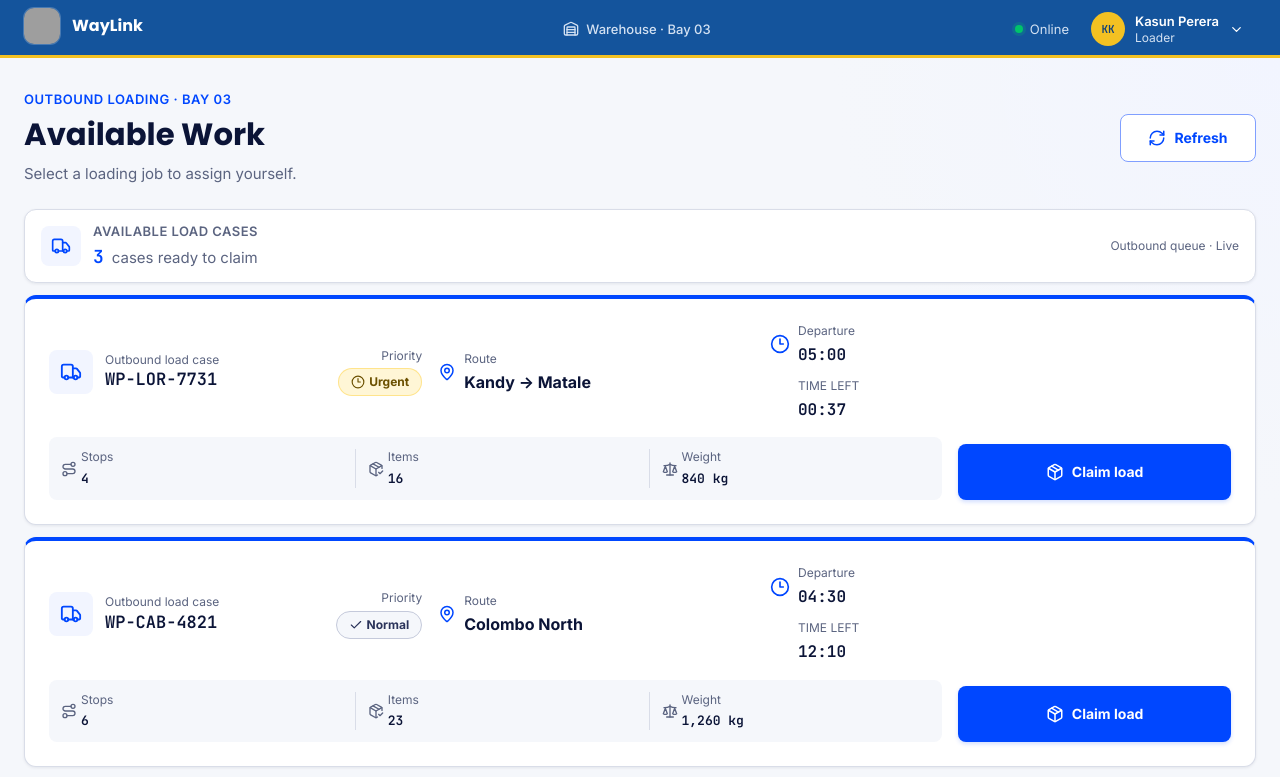
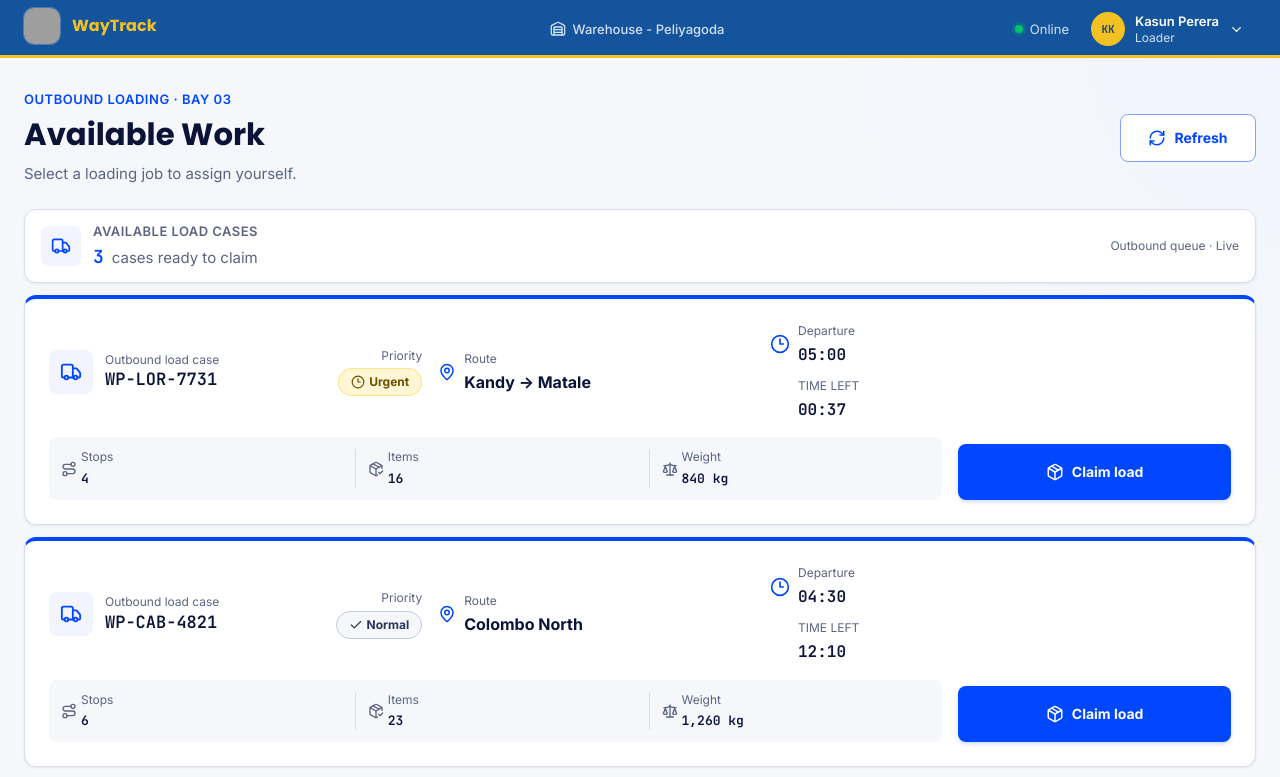
Before and after one commit to Hasala-Kavinda/tech-triathlon-host, a React (Vite) app in the folder loader/: page / in a window 1280 px wide. Shown: the top 777 px of the page. Built offline with nearby package versions, Linux system fonts and the light colour scheme; grey boxes are pictures that could not be loaded; the HTML template or start-up script is replaced by a standard one.

Commit message:
Correct Loader header branding and location

```diff
--- a/loader/src/components/loader-ui.tsx
+++ b/loader/src/components/loader-ui.tsx
@@ -69,10 +69,10 @@ export function Text({
 
 export function WayLinkMark() {
   return (
-    <div className="waylink-mark" aria-label="WayLink">
+    <div className="waylink-mark" aria-label="WayTrack">
       <img alt="" className="brand__mark" src={wayTrackLogo} />
       <Text as="span" variant="h3" className="waylink-mark__word">
-        WayLink
+        WayTrack
       </Text>
     </div>
   )
@@ -1269,7 +1269,7 @@ export function LoaderShell({
           <div className="app-header__location">
             <Warehouse aria-hidden="true" />
             <Text as="span" variant="label">
-              Warehouse · Bay 03
+              Warehouse - Peliyagoda
             </Text>
           </div>
           <div className="app-header__tools">
--- a/loader/src/index.css
+++ b/loader/src/index.css
@@ -231,7 +231,7 @@ svg {
 }
 
 .waylink-mark__word.text {
-  color: var(--white);
+  color: var(--waytrack-yellow);
   font-family: var(--font-heading);
 }
 
```
